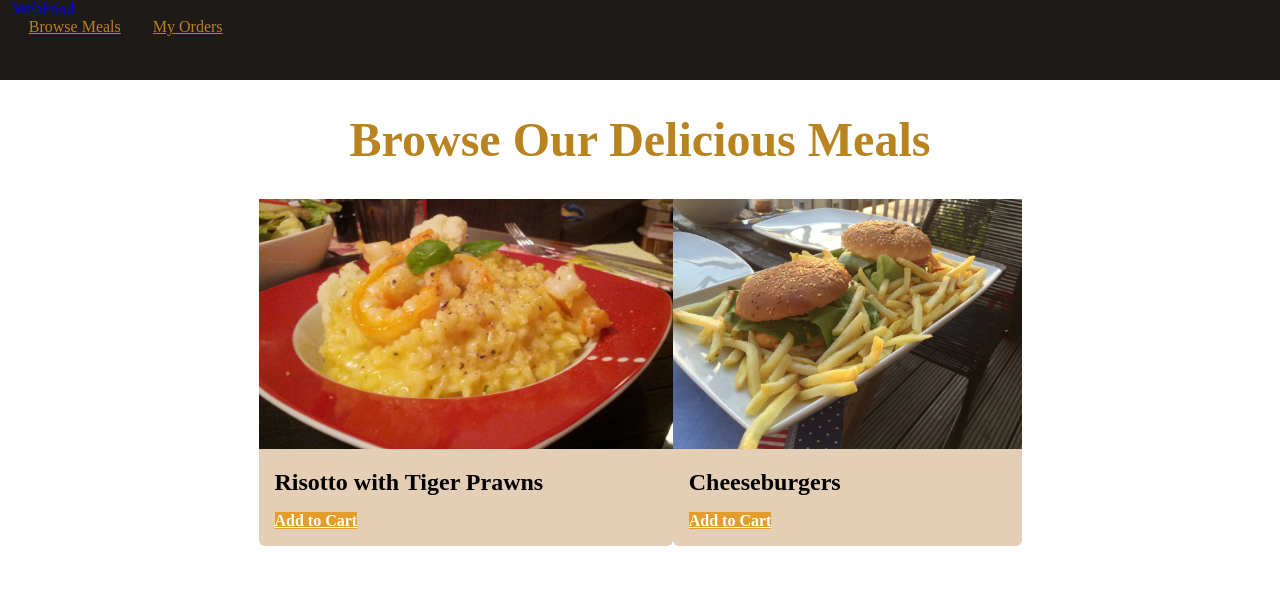
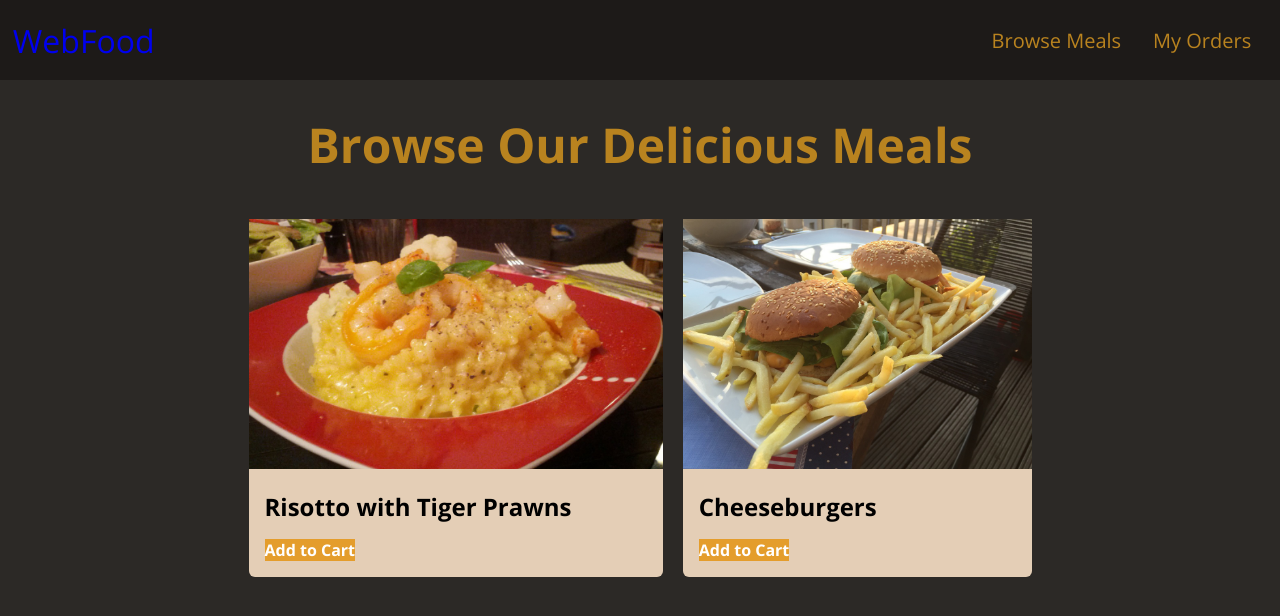
Before and after one commit to fataranto/uf1841, a plain HTML site: page index.html in a window 1280 px wide. Drawn offline with nearby package versions, Linux system fonts and the light colour scheme.

Commit message:
version hasta el item 10 resuelto

```diff
--- a/styles.css
+++ b/styles.css
@@ -1,10 +1,25 @@
 body {
   margin: 0;
+  background-color: rgb(44, 41, 38);
+  font-family: 'Open Sans', sans-serif;
+}
+
+a {
+  text-decoration: none;
+}
+
+#logo {
+  font-size: 32px;
 }
 
 #main-header a:visited {
   color:rgb(185, 131, 31);
 }
+
+#main-header nav a:hover {
+  color:rgb(228, 163, 44);
+}
+
 
 #main-header ul {
   list-style: none;
@@ -19,12 +34,16 @@ body {
 
 #main-header nav a {
   color: rgb(185, 131, 31);
+  font-size: 1.25rem;
 }
 
 #main-header {
   height: 5rem;
   background-color: rgb(29, 26, 24);
   padding: 0 1%;
+  display: flex;
+  align-items: center;
+  justify-content: space-between;
 
 }
 
@@ -38,12 +57,16 @@ main h1 {
 #latest-products {
   display: flex;
   justify-content: center;
+
+
 }
 
 
 .food-item {
   background-color: rgb(228, 206, 182);
   border-radius: 6px;
+  margin: 10px;
+
 }
 
 .food-item img {
```
